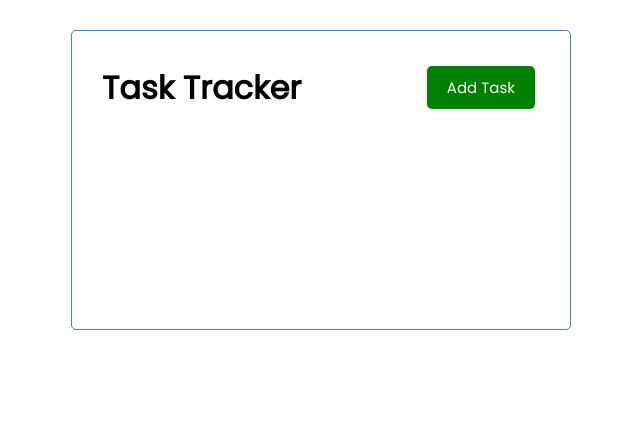
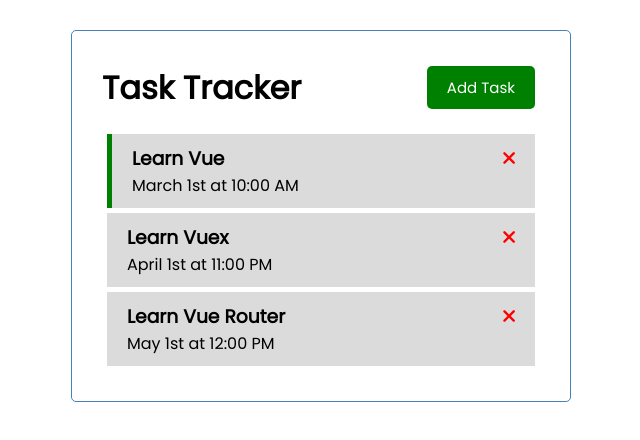
Before and after one commit to abdullahalshawafi/Task-Tracker, a Vue app: page / in a window 1280 px wide. Shown: the top 440 px of the page, without its empty margins (319-959 px from the left). Built offline with nearby package versions, Linux system fonts and the light colour scheme.

Commit message:
Added list of tasks components

```diff
--- a/public/index.html
+++ b/public/index.html
@@ -1,17 +1,24 @@
 <!DOCTYPE html>
 <html lang="">
+
 <head>
   <meta charset="utf-8">
   <meta http-equiv="X-UA-Compatible" content="IE=edge">
   <meta name="viewport" content="width=device-width,initial-scale=1.0">
   <link rel="icon" href="<%= BASE_URL %>favicon.ico">
+  <link rel="stylesheet" href="https://cdnjs.cloudflare.com/ajax/libs/font-awesome/6.1.1/css/all.min.css"
+    integrity="sha512-KfkfwYDsLkIlwQp6LFnl8zNdLGxu9YAA1QvwINks4PhcElQSvqcyVLLD9aMhXd13uQjoXtEKNosOWaZqXgel0g=="
+    crossorigin="anonymous" referrerpolicy="no-referrer" />
   <title><%= htmlWebpackPlugin.options.title %></title>
 </head>
+
 <body>
   <noscript>
-      <strong>We're sorry but <%= htmlWebpackPlugin.options.title %> doesn't work properly without JavaScript enabled. Please enable it to continue.</strong>
+    <strong>We're sorry but <%= htmlWebpackPlugin.options.title %> doesn't work properly without JavaScript enabled.
+      Please enable it to continue.</strong>
   </noscript>
   <div id="app"></div>
   <!-- built files will be auto injected -->
 </body>
+
 </html>
--- a/src/App.vue
+++ b/src/App.vue
@@ -1,15 +1,44 @@
 <template>
   <div class="container">
-    <Header title="Task Tracker"/>
+    <Header title="Task Tracker" />
+    <Tasks :tasks="this.tasks" />
   </div>
 </template>
 
 <script>
 import Header from "./components/Header.vue";
+import Tasks from "./components/Tasks.vue";
 
 export default {
     name: "App",
-    components: { Header }
+    components: { Header, Tasks },
+    data() {
+      return {
+        tasks: [],
+      };
+    },
+    created() {
+      this.tasks = [
+        {
+            id: 1,
+            text: "Learn Vue",
+            day: "March 1st at 10:00 AM",
+            reminder: true,
+          },
+          {
+            id: 2,
+            text: "Learn Vuex",
+            day: "April 1st at 11:00 PM",
+            reminder: false,
+          },
+          {
+            id: 3,
+            text: "Learn Vue Router",
+            day: "May 1st at 12:00 PM",
+            reminder: false,
+          },
+      ]
+    }
 }
 </script>
 
--- /dev/null
+++ b/src/components/Task.vue
@@ -0,0 +1,41 @@
+<template>
+    <div :class="[task.reminder ? 'reminder' : '', 'task']">
+        <h3>
+            {{ task.text }}
+            <i class="fas fa-times"></i>
+        </h3>
+        <p>{{ task.day }}</p>
+    </div>
+</template>
+
+<script>
+export default {
+    name: "Task",
+    props: {
+        task: Object,
+    },
+}
+</script>
+
+<style scoped>
+.fas {
+  color: red;
+}
+
+.task {
+  background: #dbdbdb;
+  margin: 5px;
+  padding: 10px 20px;
+  cursor: pointer;
+}
+
+.task.reminder {
+  border-left: 5px solid green;
+}
+
+.task h3 {
+  display: flex;
+  align-items: center;
+  justify-content: space-between;
+}
+</style>
--- /dev/null
+++ b/src/components/Tasks.vue
@@ -0,0 +1,17 @@
+<template>
+    <div :key="task.id" v-for="task in tasks">
+        <Task :task="task" />
+    </div>
+</template>
+
+<script>
+import Task from "./Task.vue";
+
+export default {
+    name: "Tasks",
+    props: {
+        tasks: Array,
+    },
+    components: { Task }
+}
+</script>
```
Lines whose indentation alone changed are shown as unchanged.
